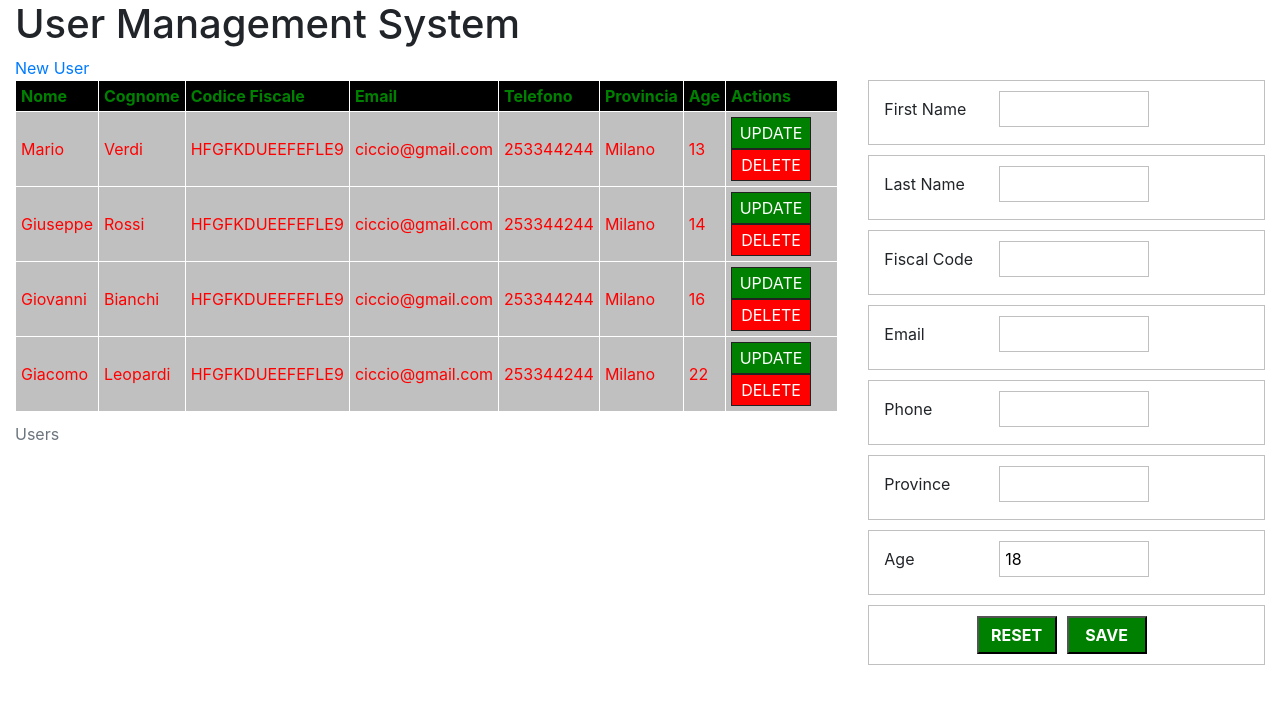
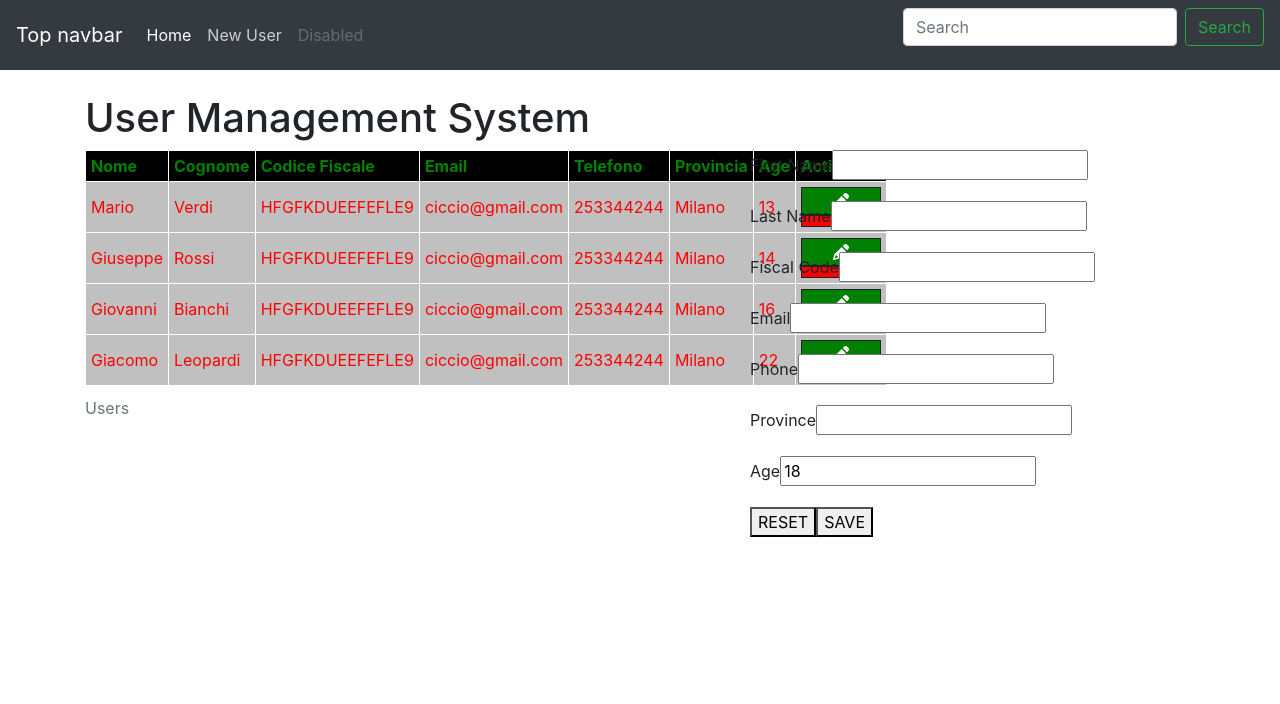
Before and after one commit to EliBrus/UMS, an Angular app: page / in a window 1280 px wide. Both pictures are taken after a click on the link "New User". Shown: the top 704 px of the page. Built offline with nearby package versions, Linux system fonts and the light colour scheme.

Commit message:
Aggiunto fontawesome

```diff
--- a/src/app/app.component.html
+++ b/src/app/app.component.html
@@ -1,12 +1,11 @@
-<div class ="container-fluid">
+<app-nav (onNewUser)="NewUser()"></app-nav>
+<div class ="container">
   <h1>User Management System</h1>
-  <a href="#" (click)="NewUser()">New User</a>
-
   <div class="row">
-    <div class="col-md-8">
+    <div class="col-md-7">
       <app-users (updateUser)="UpdateUser($event)"></app-users>
     </div>
-    <div class="col-md-4" *ngIf="showForm">
+    <div class="col-md-5" *ngIf="showForm">
       <app-user-detail [user]="userSelected" ></app-user-detail>
     </div>
   </div>
--- a/src/app/app.component.ts
+++ b/src/app/app.component.ts
@@ -1,5 +1,5 @@
 import { Component } from '@angular/core';
-import { User } from './classes/user'
+import { User } from './classes/user';
 
 @Component({
   selector: 'app-main',
--- /dev/null
+++ b/src/app/nav/nav.component.html
@@ -0,0 +1,23 @@
+<nav class="navbar navbar-expand-md navbar-dark bg-dark mb-4">
+  <a class="navbar-brand" href="#">Top navbar</a>
+  <button class="navbar-toggler" type="button" data-toggle="collapse" data-target="#navbarCollapse" aria-controls="navbarCollapse" aria-expanded="false" aria-label="Toggle navigation">
+    <span class="navbar-toggler-icon"></span>
+  </button>
+  <div class="collapse navbar-collapse" id="navbarCollapse">
+    <ul class="navbar-nav mr-auto">
+      <li class="nav-item active">
+        <a class="nav-link" href="#">Home <span class="sr-only">(current)</span></a>
+      </li>
+      <li class="nav-item">
+        <a class="nav-link" href="#" (click)="NewUser()">New User</a>
+      </li>
+      <li class="nav-item">
+        <a class="nav-link disabled" href="#" tabindex="-1" aria-disabled="true">Disabled</a>
+      </li>
+    </ul>
+    <form class="form-inline mt-2 mt-md-0">
+      <input class="form-control mr-sm-2" type="text" placeholder="Search" aria-label="Search">
+      <button class="btn btn-outline-success my-2 my-sm-0" type="submit">Search</button>
+    </form>
+  </div>
+</nav>
--- /dev/null
+++ b/src/app/nav/nav.component.ts
@@ -0,0 +1,19 @@
+import { Component, OnInit, Output, EventEmitter } from '@angular/core';
+
+@Component({
+  selector: 'app-nav',
+  templateUrl: './nav.component.html',
+  styleUrls: ['./nav.component.css']
+})
+export class NavComponent implements OnInit {
+  @Output() onNewUser = new EventEmitter();
+  constructor() { }
+
+  ngOnInit() {
+  }
+
+  NewUser() {
+    this.onNewUser.emit();
+  }
+
+}
--- a/src/app/user/user.component.html
+++ b/src/app/user/user.component.html
@@ -6,6 +6,6 @@
 <td>{{user.province}}</td>
 <td>{{user.age}}</td>
 <td>
-  <button class="update" (click)="UpdateUser()">UPDATE</button>
-  <button class="delete" (click)="DeleteUser()">DELETE</button>
+  <button class="update" (click)="UpdateUser()"><fa-icon [icon]="faPencil"></fa-icon></button>
+  <button class="delete" (click)="DeleteUser()"></button>
 </td>
--- a/src/app/user/user.component.ts
+++ b/src/app/user/user.component.ts
@@ -1,6 +1,8 @@
 import { Component, Input, Output, OnInit, EventEmitter } from '@angular/core';
 import { UserService } from '../services/user.service';
 import { User } from "../classes/user";
+import { faAngular, faFontAwesome } from '@fortawesome/free-brands-svg-icons';
+import { faBook, faPencil } from '@fortawesome/free-solid-svg-icons';
 
 @Component({
   selector: 'tr[app-user]',
@@ -8,6 +10,10 @@ import { User } from "../classes/user";
   styleUrls: ['./user.component.css']
 })
 export class UserComponent implements OnInit {
+  faAngular = faAngular;
+  faFontAwesome = faFontAwesome;
+  faBook = faBook;
+  faPencil = faPencil;
   @Input('user-data') user: User;
   @Output ('onDeleteUser') onDeleteUser = new EventEmitter();
   @Output ('onSelectUser') onSelectUser = new EventEmitter();
--- a/src/styles.css
+++ b/src/styles.css
@@ -1,52 +1,2 @@
 /* Add application styles & imports to this file! */
 @import '~bootstrap/dist/css/bootstrap.min.css';
-.main {
-  width: 98%;
-  margin: auto;
-  vertical-align: top;
-}
-.users{
-  float: left;
-  width: 60%;
-}
-.userDetail {
-  float: left;
-  width: 40%
-}
-.btn-save {
-  background-color: green;
-  color: #fff;
-  font-weight: bold;
-  padding: 5px;
-  width: 80px;
-  margin-right: 10px;
-}
-.btn-reset {
-  background-color: green;
-  color: #fff;
-  font-weight: bold;
-  padding: 5px;
-  width: 80px;
-  margin-right: 10px;
-}
-.form-footer {
-  text-align: center;
-  padding: 10px;
-}
-.form-group {
-  padding: 10px;
-  border: 1px solid #c0c0c0;
-  margin-bottom: 10px;
-}
-.form-group label {
-  display: inline-block;
-  text-align: left;
-  padding: 5px;
-  width: 120px;
-}
-.form-group input {
-  width: 150px;
-  text-align: left;
-  padding: 5px;
-  border: 1px solid #c0c0c0;
-}
```
Also changed, not shown: package.json (+18 -13 lines), src/app/app.module.ts (+4 -4 lines), src/app/nav/nav.component.css (added).
